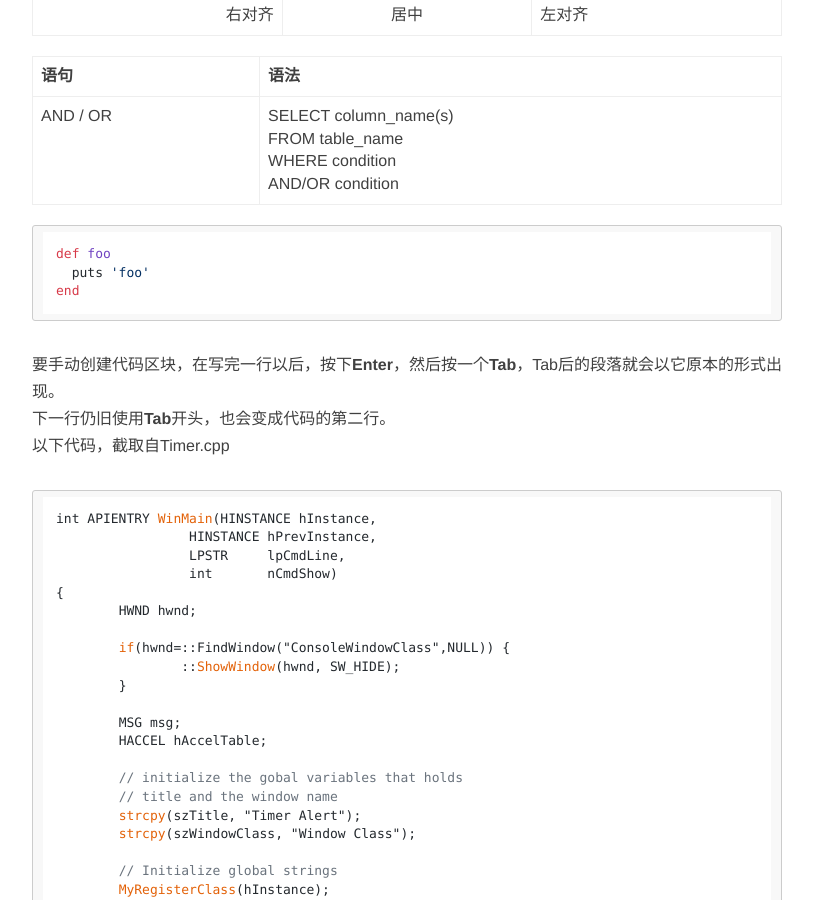
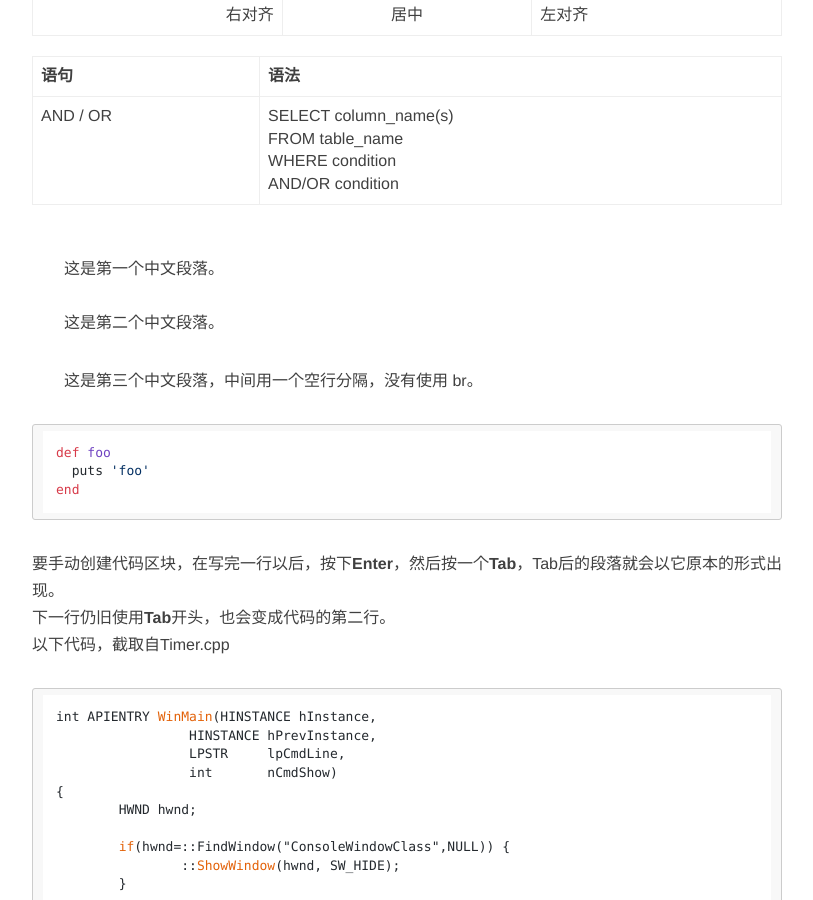
Before and after one commit to Julius-Liu/julius-liu.github.com, a Jekyll site: the page built from _posts/2016-01-11-Chinese.md, in a window 1280 px wide and 900 px high, scrolled down 562 px. Shown: the whole window, without its empty margins (233-1046 px from the left). Built offline with Jekyll 4.4.1, drawn with Linux system fonts in a browser that asks for light colours; nearby versions of some CDN libraries; comment, search, counter and statistics services are not loaded.

Commit message:
Minor change to test br and a blank line

```diff
--- a/_posts/2016-01-11-Chinese.md
+++ b/_posts/2016-01-11-Chinese.md
@@ -16,6 +16,13 @@ descriptions: 第一篇博文
 语句 | 语法
 :--- | :---
 AND / OR | SELECT column_name(s) <br/> FROM table_name <br/> WHERE condition <br/> AND/OR condition
+
+　　这是第一个中文段落。<br/>
+<br/>
+　　这是第二个中文段落。<br/>
+
+　　这是第三个中文段落，中间用一个空行分隔，没有使用 br。
+
 
 {% highlight ruby %}
 def foo
```
